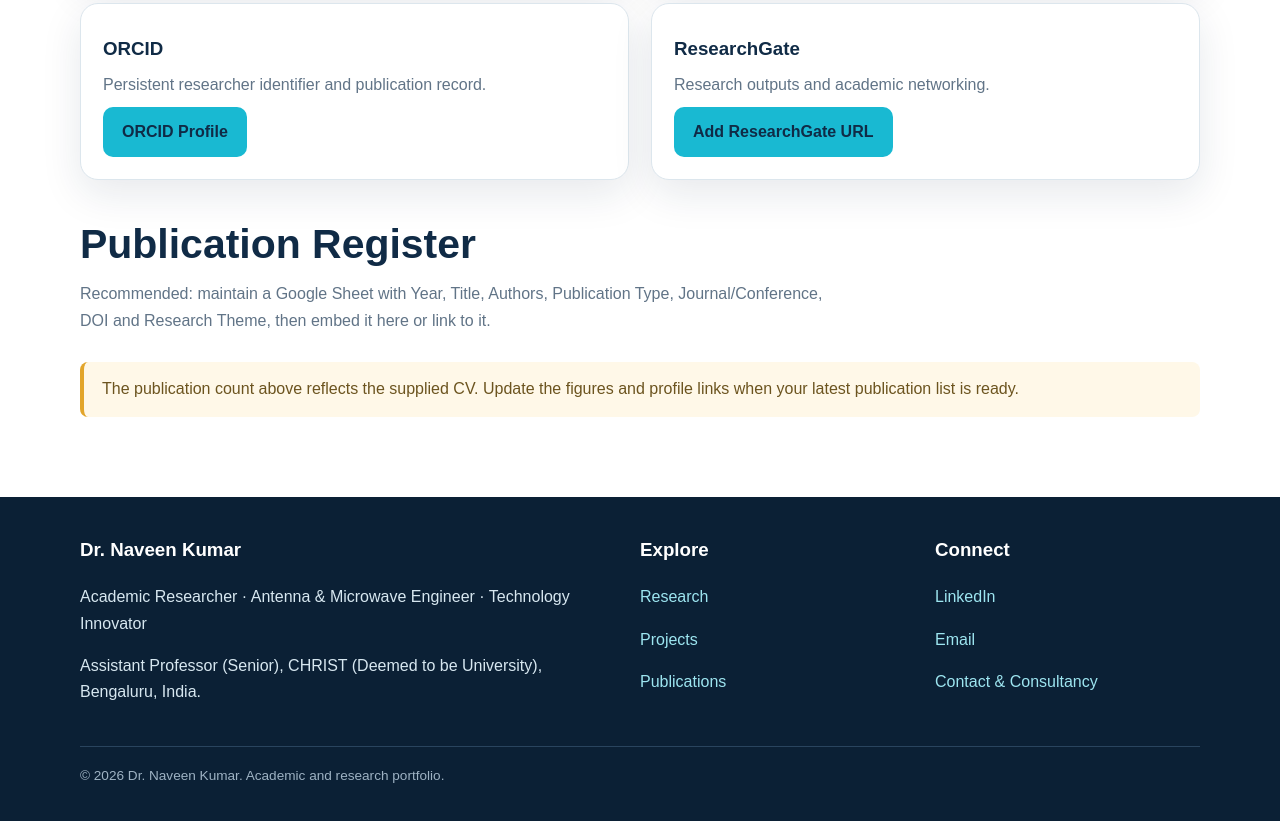
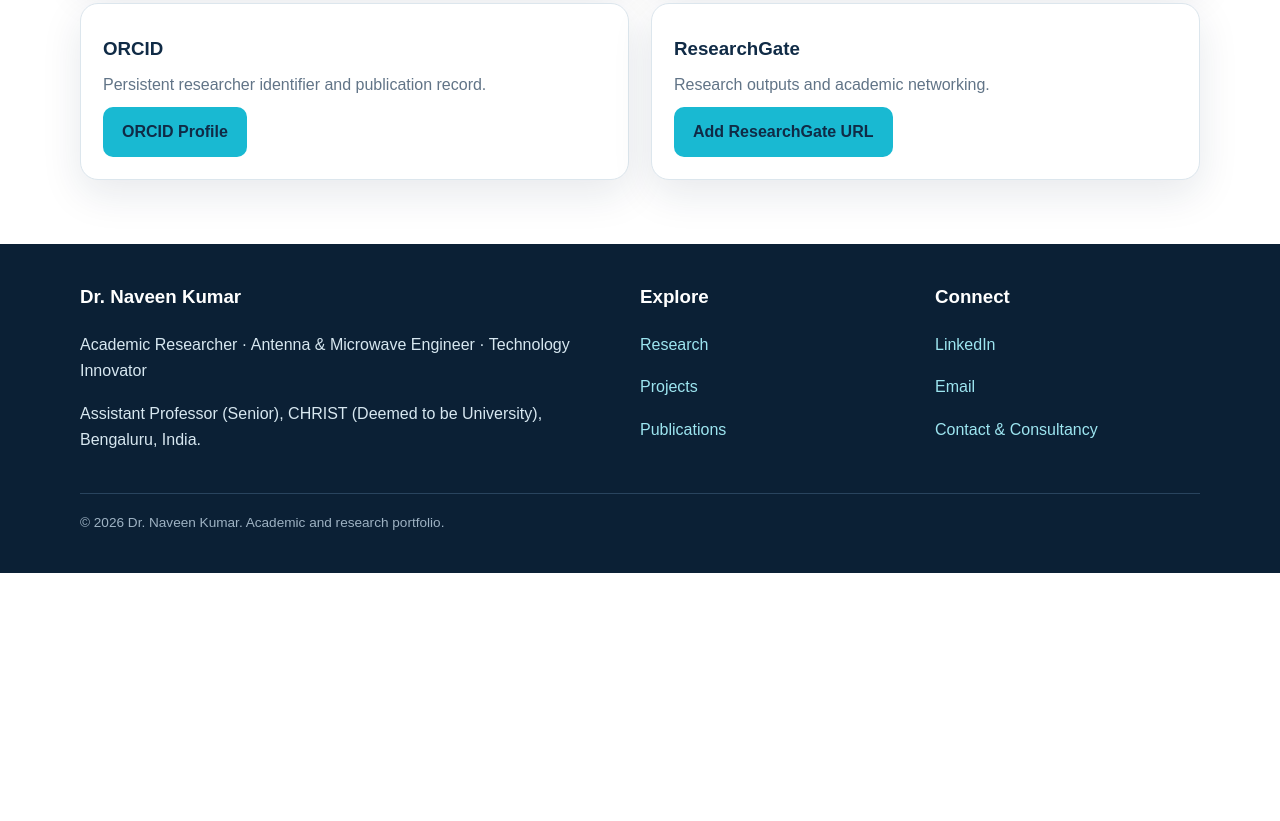
Before and after one commit to dr-naveenkumar/home, a plain HTML site: page publications.html in a window 1280 px wide. Shown: the part 858-1679 px from the top of the page. After the commit the page ends 1431 px from the top, so only its background shows below. Drawn offline with Linux system fonts and the light colour scheme.

Commit message:
Remove publication register and notice from publications.html
Removed publication register section and notice from the page.

```diff
--- a/publications.html
+++ b/publications.html
@@ -14,8 +14,6 @@
 <div class="card"><h3>ORCID</h3><p>Persistent researcher identifier and publication record.</p><a class="btn" href="https://orcid.org/0000-0001-7015-9613" aria-label="Add ORCID URL">ORCID Profile</a></div>
 <div class="card"><h3>ResearchGate</h3><p>Research outputs and academic networking.</p><a class="btn" href="#" aria-label="Add ResearchGate URL">Add ResearchGate URL</a></div>
 </div>
-<div class="section-head" style="margin-top:40px"><h2>Publication Register</h2><p>Recommended: maintain a Google Sheet with Year, Title, Authors, Publication Type, Journal/Conference, DOI and Research Theme, then embed it here or link to it.</p></div>
-<p class="notice">The publication count above reflects the supplied CV. Update the figures and profile links when your latest publication list is ready.</p>
 </div></section>
 
 <footer><div class="container"><div class="foot-grid">
```
